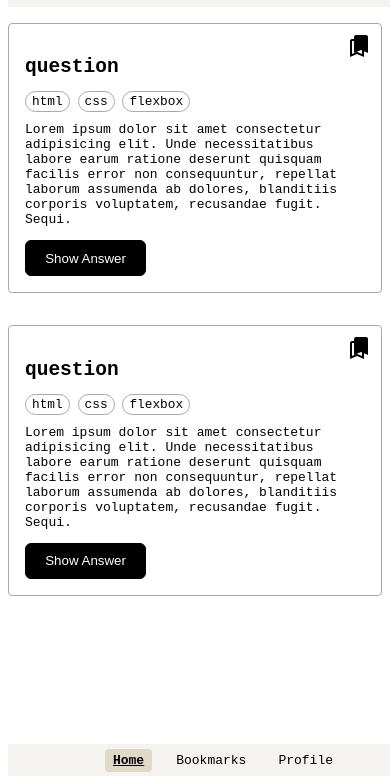
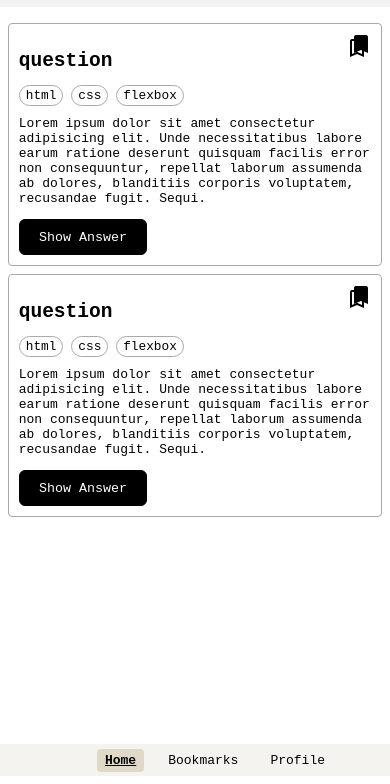
Before and after one commit to Testo-saurus/quiz-app, a website: page index.html in a window 390 px wide. Shown: the part 68-852 px from the top of the page. Drawn offline with Linux system fonts and the light colour scheme.

Commit message:
look nice on smaller screens

```diff
--- a/components/card.css
+++ b/components/card.css
@@ -7,8 +7,18 @@
   padding: 1rem;
   border-radius: 4px;
   margin-bottom: 2rem;
+  max-width: 600px;
+  margin-left: auto;
+  margin-right: auto;
 
   position: relative; /* Position relative is used to allow absolutely positioned child elements inside the card */
+}
+
+@media screen and (max-width: 480px) {
+  .card {
+    padding: 0.75em;
+    margin-bottom: 0.5rem;
+  }
 }
 
 .bookmark-icon-filled {
@@ -41,4 +51,5 @@
   background-color: black;
   color: white;
   border: 1px solid black;
+  font-family: monospace;
 }
--- a/global.css
+++ b/global.css
@@ -31,9 +31,13 @@ body {
   min-height: 100vh; /* 100% viewhight needed in order to make pushing down the navbar */
   font-family: monospace;
   overscroll-behavior-y: none;
+  margin: 0; /* Reset all margins */
+  padding: 0; /* Reset all padding */
   margin-top: 0;
 }
 
 .main-content {
   flex-grow: 1; /* .main-content grows to fill space pushing .navbar down. */
+  padding: 0 0.5rem;
+  padding-bottom: 3rem; /* Add padding to the bottom to prevent navbar overlap */
 }
```
Also changed, not shown: components/button.css (deleted).
